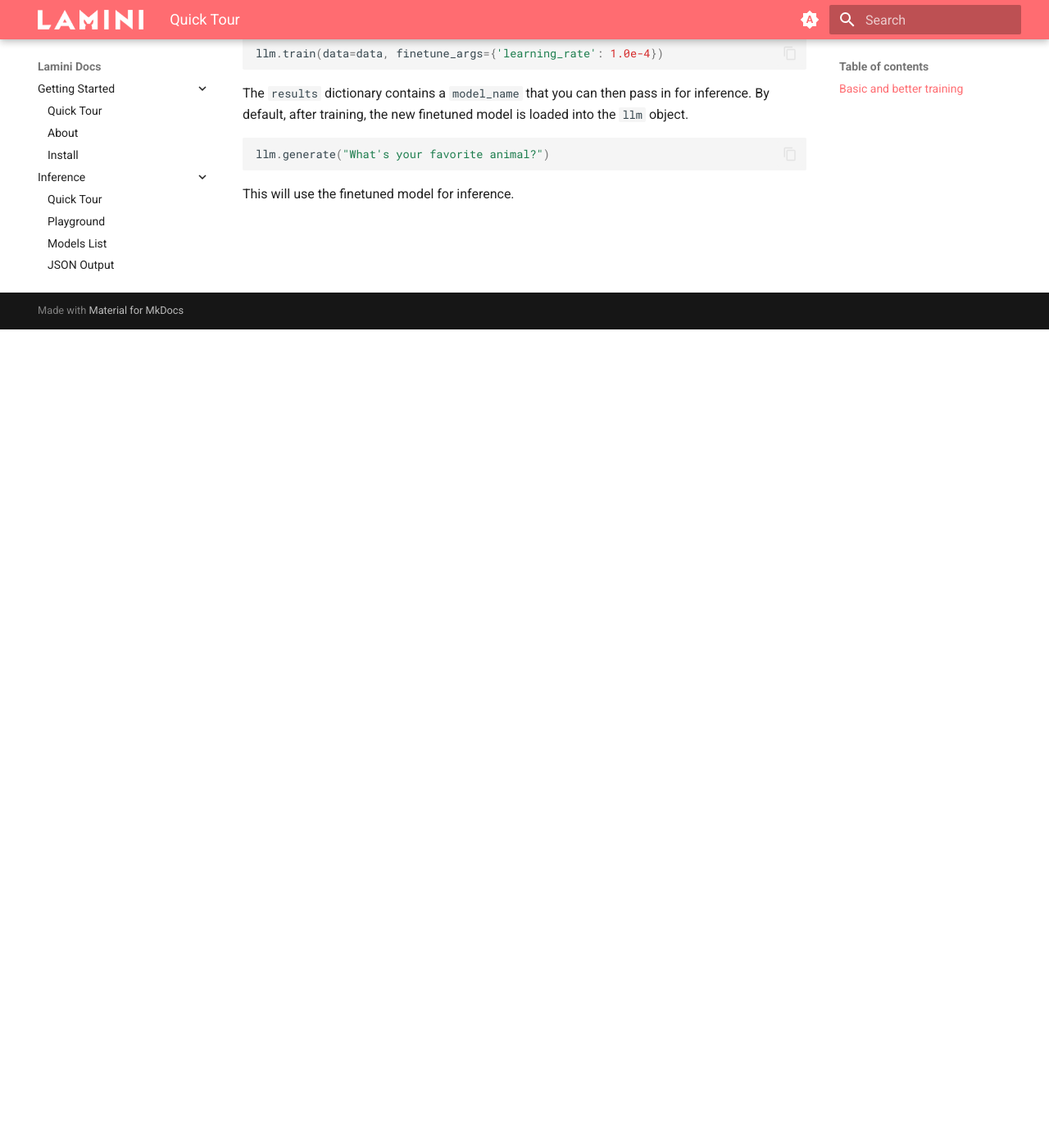
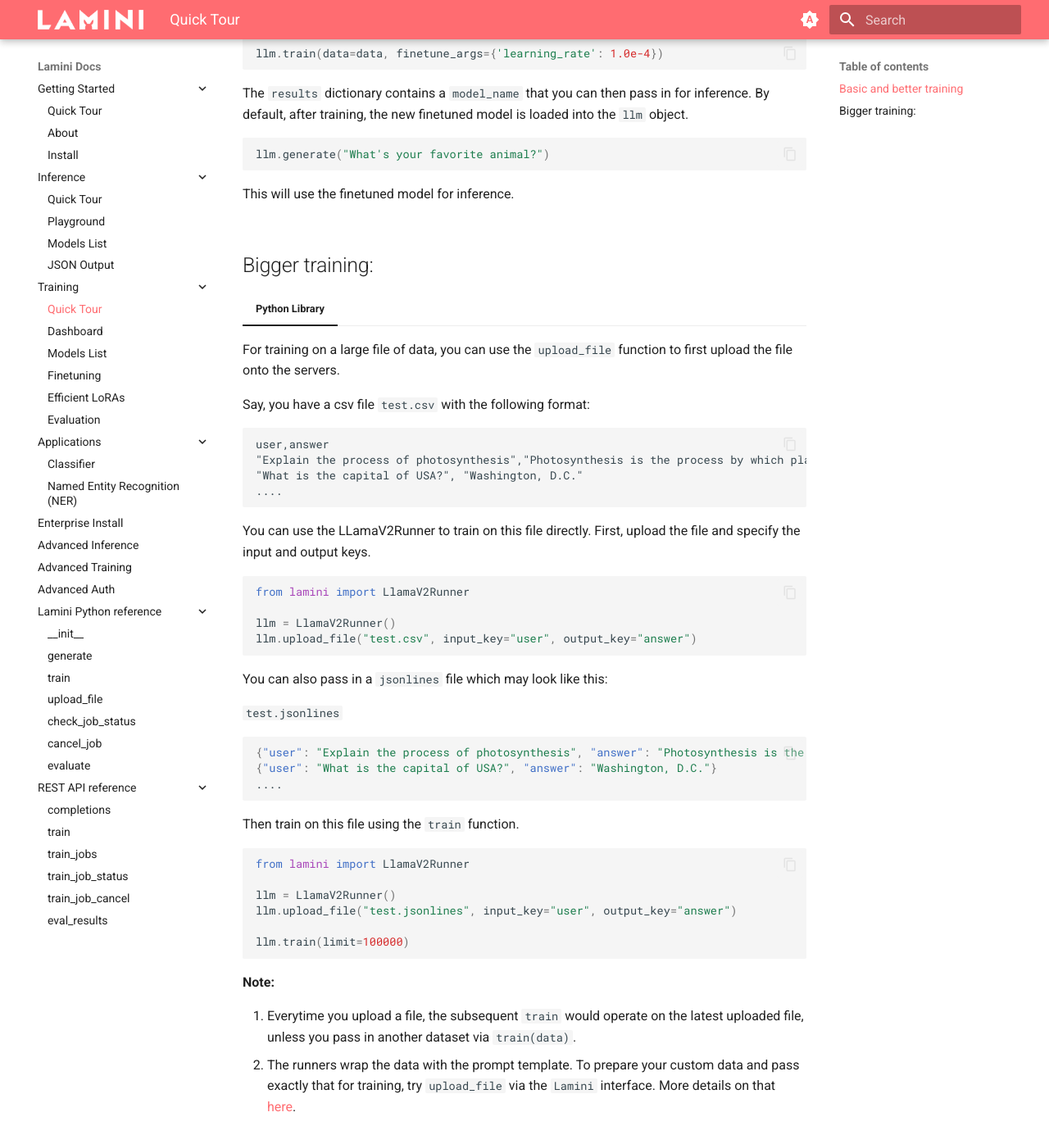
Before and after one commit to lamini-ai/lamini-ai.github.io, an MkDocs documentation site: the page built from docs/training/quick_tour.md, in a window 1280 px wide and 1400 px high, scrolled down 1702 px. Shown: the top 1396 px of the window at 82% size. Built offline with MkDocs 1.6.1 and Material for MkDocs 9.7.7, drawn with Linux system fonts in a browser that asks for light colours; before the commit the page ends 2104 px from its top, so only the background shows below that.

Commit message:
Addd upload file docs

````diff
--- a/docs/training/quick_tour.md
+++ b/docs/training/quick_tour.md
@@ -162,4 +162,51 @@
 
     See the [REST API docs](../rest_api/train.md) for more details on training, checking the status of the training job, canceling the job, evaluating the model, loading data, and deleting data.
 
+
+## Bigger training:
+=== "Python Library"
+
+For training on a large file of data, you can use the `upload_file` function to first upload the file onto the servers.
+
+Say, you have a csv file `test.csv` with the following format:
+```csv
+user,answer
+"Explain the process of photosynthesis","Photosynthesis is the process by which plants and some other organisms convert light energy into chemical energy. It is critical for the existence of the vast majority of life on Earth. It is the way in which virtually all energy in the biosphere becomes available to living things.
+"What is the capital of USA?", "Washington, D.C."
+....
+```
+
+You can use the LLamaV2Runner to train on this file directly. First, upload the file and specify the input and output keys.
+```python
+from lamini import LlamaV2Runner
+
+llm = LlamaV2Runner()
+llm.upload_file("test.csv", input_key="user", output_key="answer")
+```
+
+You can also pass in a `jsonlines` file which may look like this:
+
+`test.jsonlines`
+```json
+{"user": "Explain the process of photosynthesis", "answer": "Photosynthesis is the process by which plants and some other organisms convert light energy into chemical energy. It is critical for the existence of the vast majority of life on Earth. It is the way in which virtually all energy in the biosphere becomes available to living things."}
+{"user": "What is the capital of USA?", "answer": "Washington, D.C."}
+....
+```
+
+Then train on this file using the `train` function.
+```python
+from lamini import LlamaV2Runner
+
+llm = LlamaV2Runner()
+llm.upload_file("test.jsonlines", input_key="user", output_key="answer")
+
+llm.train(limit=100000)
+```
+
+<b>Note:</b>
+
+
+1. Everytime you upload a file, the subsequent `train` would operate on the latest uploaded file, unless you pass in another dataset via `train(data)`.
+2. The runners wrap the data with the prompt template. To prepare your custom data and pass exactly that for training, try `upload_file` via the `Lamini` interface. More details on that [here](../lamini_python_class/upload_file.md).
+
 <br><br>
--- a/mkdocs.yml
+++ b/mkdocs.yml
@@ -76,6 +76,7 @@
       - __init__: lamini_python_class/__init__.md
       - generate: lamini_python_class/generate.md
       - train: lamini_python_class/train.md
+      - upload_file: lamini_python_class/upload_file.md
       - check_job_status: lamini_python_class/check_job_status.md
       - cancel_job: lamini_python_class/cancel_job.md
       - evaluate: lamini_python_class/evaluate.md
````
Also changed, not shown: docs/lamini_python_class/upload_file.md (added, +46 -0 lines).
